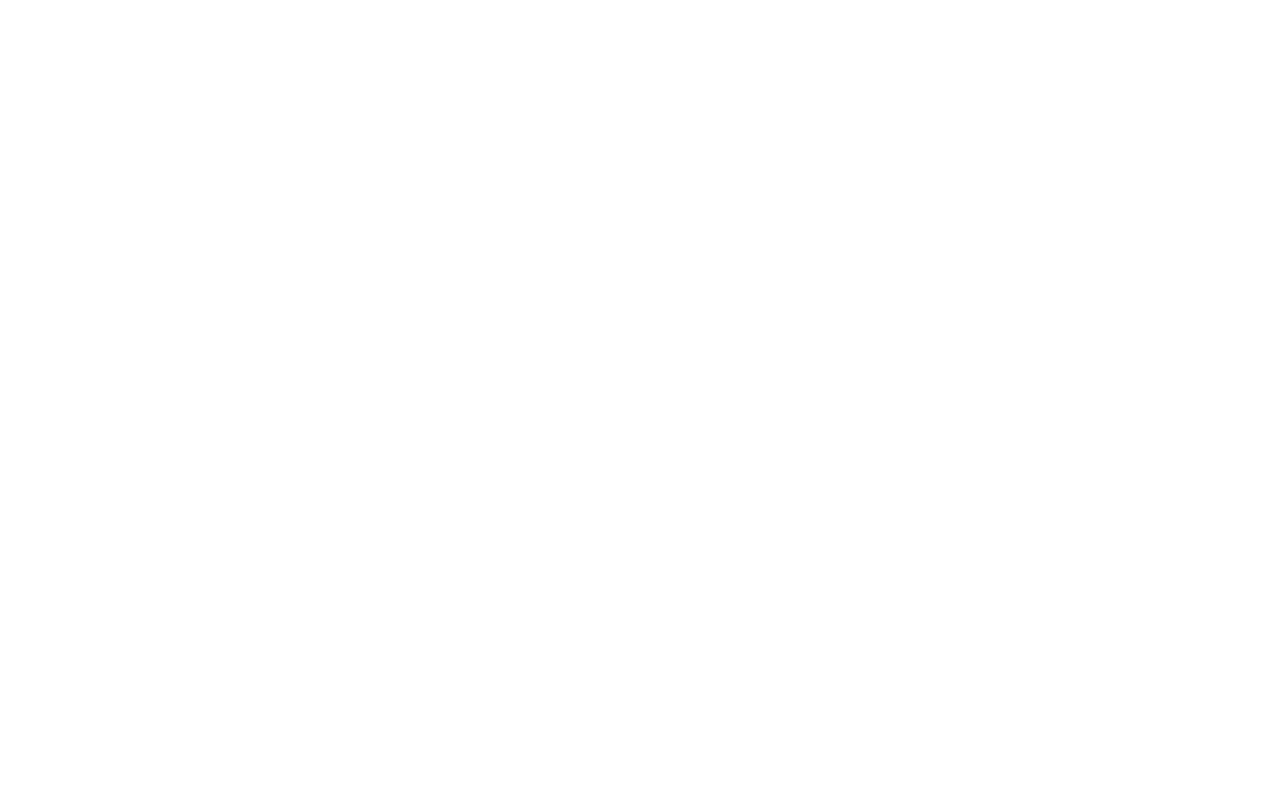
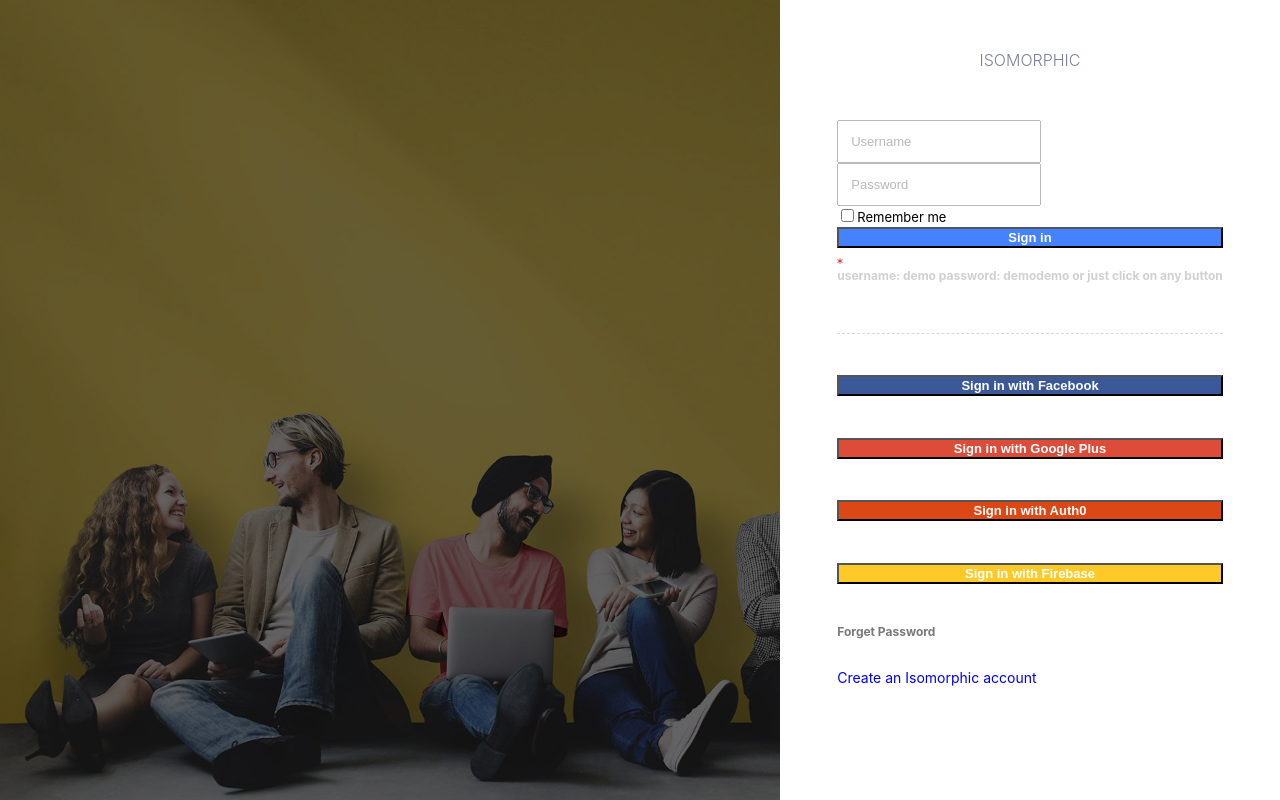
Before and after one commit to Xtarachiever/Hiteccity, a React (Create React App) app: page / in a window 1280 px wide. Built offline with nearby package versions, Linux system fonts and the light colour scheme.

Commit message:
Added images

```diff
--- a/src/App.jsx
+++ b/src/App.jsx
@@ -1,8 +1,8 @@
-
+import Main from './components/Main'
 function App() {
   return (
     <div>
-
+      <Main/>
     </div>
   );
 }
```
Also changed, not shown: src/images/asterik.svg (added), src/images/sign.adf5846b.jpg (added).
